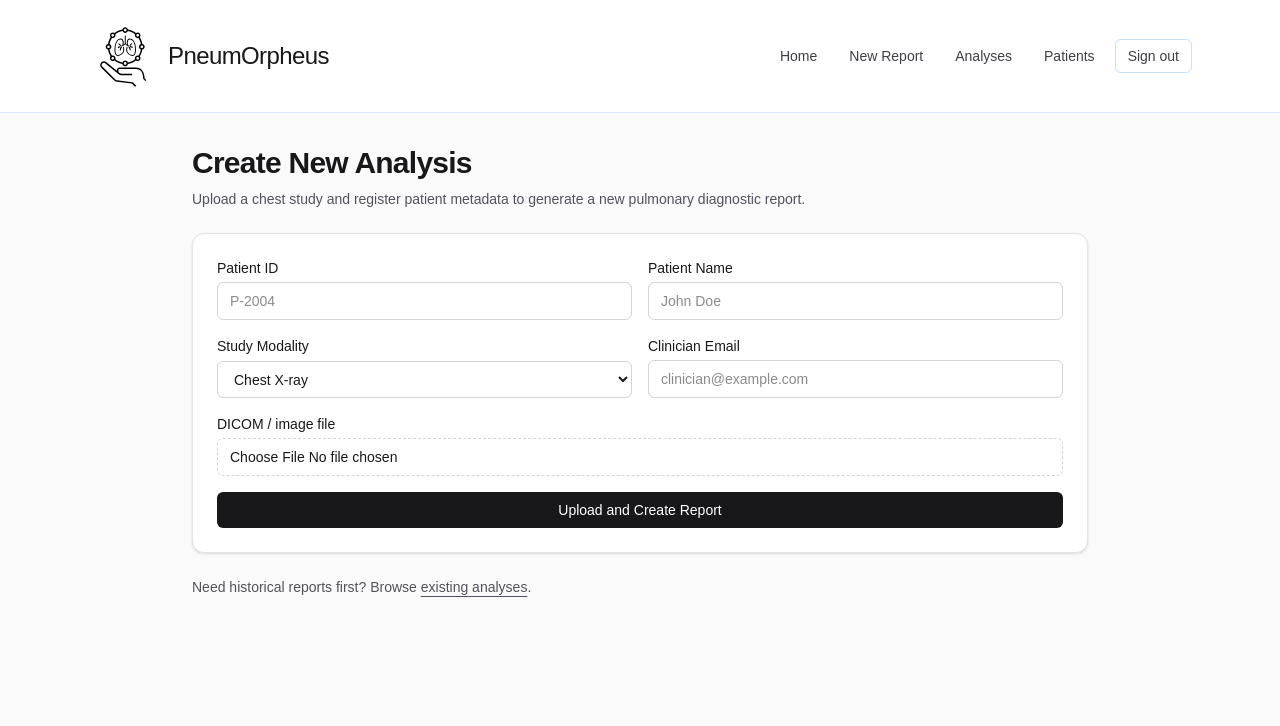
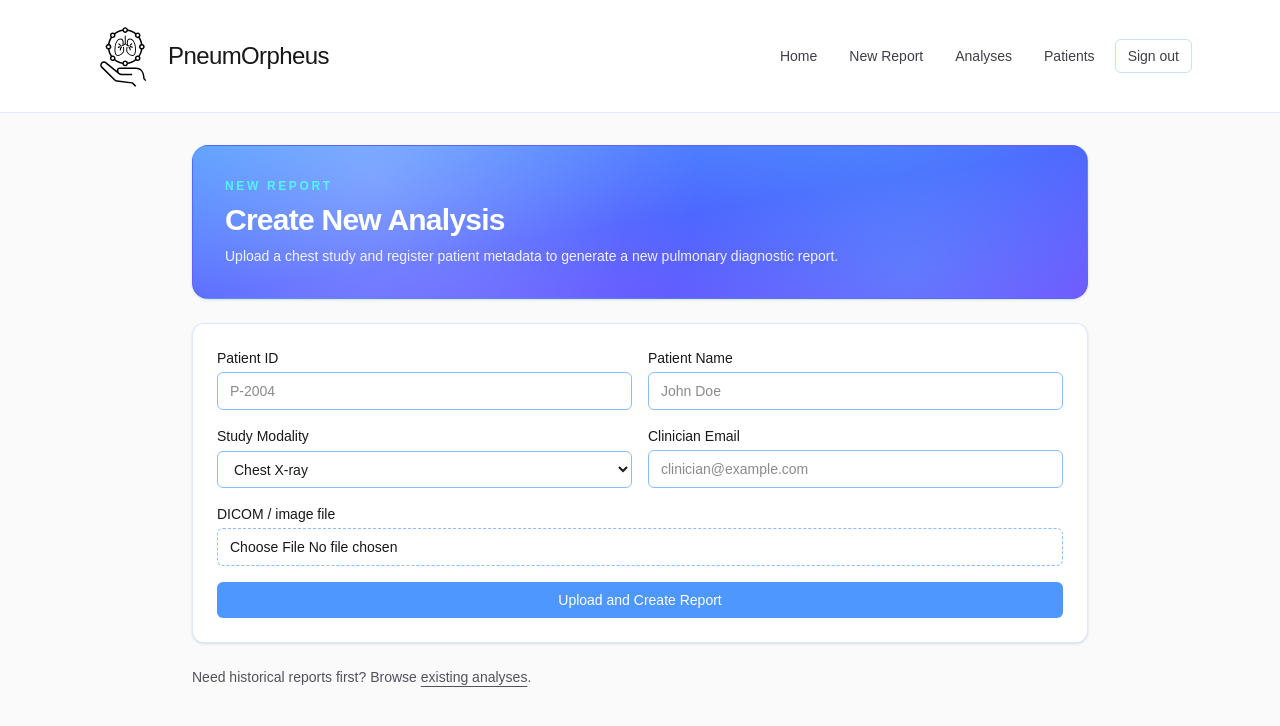
Before and after one commit to PneumOrpheus/PneumOrpheus-App, a Next.js app: page /upload in a window 1280 px wide. Shown: the top 726 px of the page. Built offline with nearby package versions, Linux system fonts and the light colour scheme.

Commit message:
adjust page styles

```diff
--- a/app/(auth-pages)/layout.tsx
+++ b/app/(auth-pages)/layout.tsx
@@ -1,5 +1,3 @@
-import Link from "next/link";
-
 export default function AuthLayout({ children }: { children: React.ReactNode }) {
   return (
     <section className="grid min-h-[calc(100vh-9rem)] overflow-hidden rounded-2xl border border-brand/20 bg-white shadow-sm lg:grid-cols-2">
@@ -9,7 +7,7 @@ export default function AuthLayout({ children }: { children: React.ReactNode })
           <p className="text-xs font-semibold uppercase tracking-[0.22em] text-fourth/90">
             PneumOrpheus
           </p>
-          <h2 className="max-w-sm text-3xl font-semibold leading-tight text-second">
+          <h2 className="max-w-sm text-3xl font-semibold leading-tight tracking-tight text-zinc-500">
             AI-assisted pulmonary diagnostics for clinical cancer workflows.
           </h2>
         </div>
--- a/app/analyses/page.tsx
+++ b/app/analyses/page.tsx
@@ -4,21 +4,25 @@ import { analyses } from "@/lib/mock-data";
 export default function AnalysesPage() {
   return (
     <section className="mx-auto max-w-5xl space-y-6">
-      <div className="flex items-end justify-between gap-4">
+      <div className="relative overflow-hidden rounded-2xl border border-brand/20 bg-gradient-to-br from-brand via-third to-fifth p-6 text-white shadow-sm sm:p-8">
+        <div className="absolute inset-0 bg-[radial-gradient(circle_at_20%_20%,rgba(255,255,255,0.28),transparent_45%),radial-gradient(circle_at_80%_80%,rgba(77,255,246,0.22),transparent_40%)]" />
+        <div className="relative z-10 flex items-end justify-between gap-4">
           <div className="space-y-2">
+            <p className="text-xs font-semibold uppercase tracking-[0.22em] text-fourth/90">Reports</p>
             <h1 className="text-3xl font-semibold tracking-tight">Analysis Reports</h1>
-          <p className="text-sm text-zinc-600 dark:text-zinc-400">
+            <p className="text-sm text-white/90">
               Review completed and in-progress pulmonary diagnostic analyses.
             </p>
           </div>
-        <Link href="/upload" className="rounded-md border border-zinc-300 px-3 py-2 text-sm hover:bg-zinc-100 dark:border-zinc-700 dark:hover:bg-zinc-900">
+          <Link href="/upload" className="rounded-md border border-white/30 bg-white/10 px-3 py-2 text-sm text-white transition hover:bg-white/20">
             New Report
           </Link>
         </div>
+      </div>
 
-      <div className="overflow-hidden rounded-xl border border-zinc-200 dark:border-zinc-800">
+      <div className="overflow-hidden rounded-xl border border-brand/20 bg-white shadow-sm">
         <table className="w-full text-left text-sm">
-          <thead className="bg-zinc-100 dark:bg-zinc-900">
+          <thead className="bg-brand/10">
             <tr>
               <th className="px-4 py-3 font-medium">Report</th>
               <th className="px-4 py-3 font-medium">Patient</th>
@@ -29,7 +33,7 @@ export default function AnalysesPage() {
           </thead>
           <tbody>
             {analyses.map((analysis) => (
-              <tr key={analysis.id} className="border-t border-zinc-200 dark:border-zinc-800">
+              <tr key={analysis.id} className="border-t border-brand/10">
                 <td className="px-4 py-3">
                   <Link href={`/analysis/${analysis.id}`} className="font-medium underline-offset-4 hover:underline">
                     {analysis.id}
--- a/app/patients/page.tsx
+++ b/app/patients/page.tsx
@@ -4,11 +4,15 @@ import { analyses, patients } from "@/lib/mock-data";
 export default function PatientsPage() {
   return (
     <section className="mx-auto max-w-5xl space-y-6">
-      <div className="space-y-2">
-        <h1 className="text-3xl font-semibold tracking-tight">Patients</h1>
-        <p className="text-sm text-zinc-600 dark:text-zinc-400">
-          Overview of registered patients and their latest pulmonary analyses.
-        </p>
+      <div className="relative overflow-hidden rounded-2xl border border-brand/20 bg-gradient-to-br from-brand via-third to-fifth p-6 text-white shadow-sm sm:p-8">
+        <div className="absolute inset-0 bg-[radial-gradient(circle_at_20%_20%,rgba(255,255,255,0.28),transparent_45%),radial-gradient(circle_at_80%_80%,rgba(77,255,246,0.22),transparent_40%)]" />
+        <div className="relative z-10 space-y-2">
+          <p className="text-xs font-semibold uppercase tracking-[0.22em] text-fourth/90">Patients</p>
+          <h1 className="text-3xl font-semibold tracking-tight">Patients</h1>
+          <p className="text-sm text-white/90">
+            Overview of registered patients and their latest pulmonary analyses.
+          </p>
+        </div>
       </div>
 
       <div className="grid gap-4 sm:grid-cols-2">
@@ -16,13 +20,13 @@ export default function PatientsPage() {
           const latest = analyses.find((analysis) => analysis.patientId === patient.id);
 
           return (
-            <article key={patient.id} className="rounded-xl border border-zinc-200 bg-white p-5 shadow-sm dark:border-zinc-800 dark:bg-zinc-950">
+            <article key={patient.id} className="rounded-xl border border-brand/20 bg-white p-5 shadow-sm">
               <div className="mb-4 space-y-1">
                 <h2 className="text-lg font-semibold">{patient.name}</h2>
-                <p className="text-sm text-zinc-600 dark:text-zinc-400">
+                <p className="text-sm text-zinc-600">
                   {patient.id} · {patient.sex} · {patient.age} years
                 </p>
-                <p className="text-sm text-zinc-600 dark:text-zinc-400">{patient.email}</p>
+                <p className="text-sm text-zinc-600">{patient.email}</p>
               </div>
 
               {latest ? (
@@ -30,13 +34,13 @@ export default function PatientsPage() {
                   <p>
                     Latest report: <strong>{latest.id}</strong>
                   </p>
-                  <p className="text-zinc-600 dark:text-zinc-400">{latest.findings}</p>
+                  <p className="text-zinc-600">{latest.findings}</p>
                   <Link href={`/analysis/${latest.id}`} className="inline-block underline underline-offset-4">
                     Open report
                   </Link>
                 </div>
               ) : (
-                <p className="text-sm text-zinc-600 dark:text-zinc-400">No analyses available.</p>
+                <p className="text-sm text-zinc-600">No analyses available.</p>
               )}
             </article>
           );
--- a/app/upload/page.tsx
+++ b/app/upload/page.tsx
@@ -3,45 +3,49 @@ import Link from "next/link";
 export default function UploadPage() {
   return (
     <section className="mx-auto max-w-4xl space-y-6">
-      <div className="space-y-2">
-        <h1 className="text-3xl font-semibold tracking-tight">Create New Analysis</h1>
-        <p className="text-sm text-zinc-600 dark:text-zinc-400">
-          Upload a chest study and register patient metadata to generate a new pulmonary diagnostic report.
-        </p>
+      <div className="relative overflow-hidden rounded-2xl border border-brand/20 bg-gradient-to-br from-brand via-third to-fifth p-6 text-white shadow-sm sm:p-8">
+        <div className="absolute inset-0 bg-[radial-gradient(circle_at_20%_20%,rgba(255,255,255,0.28),transparent_45%),radial-gradient(circle_at_80%_80%,rgba(77,255,246,0.22),transparent_40%)]" />
+        <div className="relative z-10 space-y-2">
+          <p className="text-xs font-semibold uppercase tracking-[0.22em] text-fourth/90">New Report</p>
+          <h1 className="text-3xl font-semibold tracking-tight">Create New Analysis</h1>
+          <p className="text-sm text-white/90">
+            Upload a chest study and register patient metadata to generate a new pulmonary diagnostic report.
+          </p>
+        </div>
       </div>
 
-      <div className="rounded-xl border border-zinc-200 bg-white p-6 shadow-sm dark:border-zinc-800 dark:bg-zinc-950">
+      <div className="rounded-xl border border-brand/20 bg-white p-6 shadow-sm">
         <form className="grid gap-4 sm:grid-cols-2">
           <label className="grid gap-1 text-sm">
             Patient ID
-            <input className="rounded-md border border-zinc-300 bg-transparent px-3 py-2 dark:border-zinc-700" placeholder="P-2004" />
+            <input className="rounded-md border border-sixth bg-transparent px-3 py-2" placeholder="P-2004" />
           </label>
           <label className="grid gap-1 text-sm">
             Patient Name
-            <input className="rounded-md border border-zinc-300 bg-transparent px-3 py-2 dark:border-zinc-700" placeholder="John Doe" />
+            <input className="rounded-md border border-sixth bg-transparent px-3 py-2" placeholder="John Doe" />
           </label>
           <label className="grid gap-1 text-sm">
             Study Modality
-            <select className="rounded-md border border-zinc-300 bg-transparent px-3 py-2 dark:border-zinc-700">
+            <select className="rounded-md border border-sixth bg-transparent px-3 py-2">
               <option>Chest X-ray</option>
               <option>CT Chest</option>
             </select>
           </label>
           <label className="grid gap-1 text-sm">
             Clinician Email
-            <input className="rounded-md border border-zinc-300 bg-transparent px-3 py-2 dark:border-zinc-700" placeholder="clinician@example.com" />
+            <input className="rounded-md border border-sixth bg-transparent px-3 py-2" placeholder="clinician@example.com" />
           </label>
           <label className="sm:col-span-2 grid gap-1 text-sm">
             DICOM / image file
-            <input type="file" className="rounded-md border border-dashed border-zinc-300 px-3 py-2 dark:border-zinc-700" />
+            <input type="file" className="rounded-md border border-dashed border-sixth px-3 py-2" />
           </label>
-          <button type="button" className="sm:col-span-2 inline-flex items-center justify-center rounded-md bg-zinc-900 px-4 py-2 text-sm font-medium text-white hover:bg-zinc-700 dark:bg-zinc-100 dark:text-zinc-900 dark:hover:bg-zinc-300">
+          <button type="button" className="sm:col-span-2 inline-flex items-center justify-center rounded-md bg-brand px-4 py-2 text-sm font-medium text-white transition hover:bg-third">
             Upload and Create Report
           </button>
         </form>
       </div>
 
-      <p className="text-sm text-zinc-600 dark:text-zinc-400">
+      <p className="text-sm text-zinc-600">
         Need historical reports first? Browse <Link href="/analyses" className="underline underline-offset-4">existing analyses</Link>.
       </p>
     </section>
```
Lines whose indentation alone changed are shown as unchanged.
